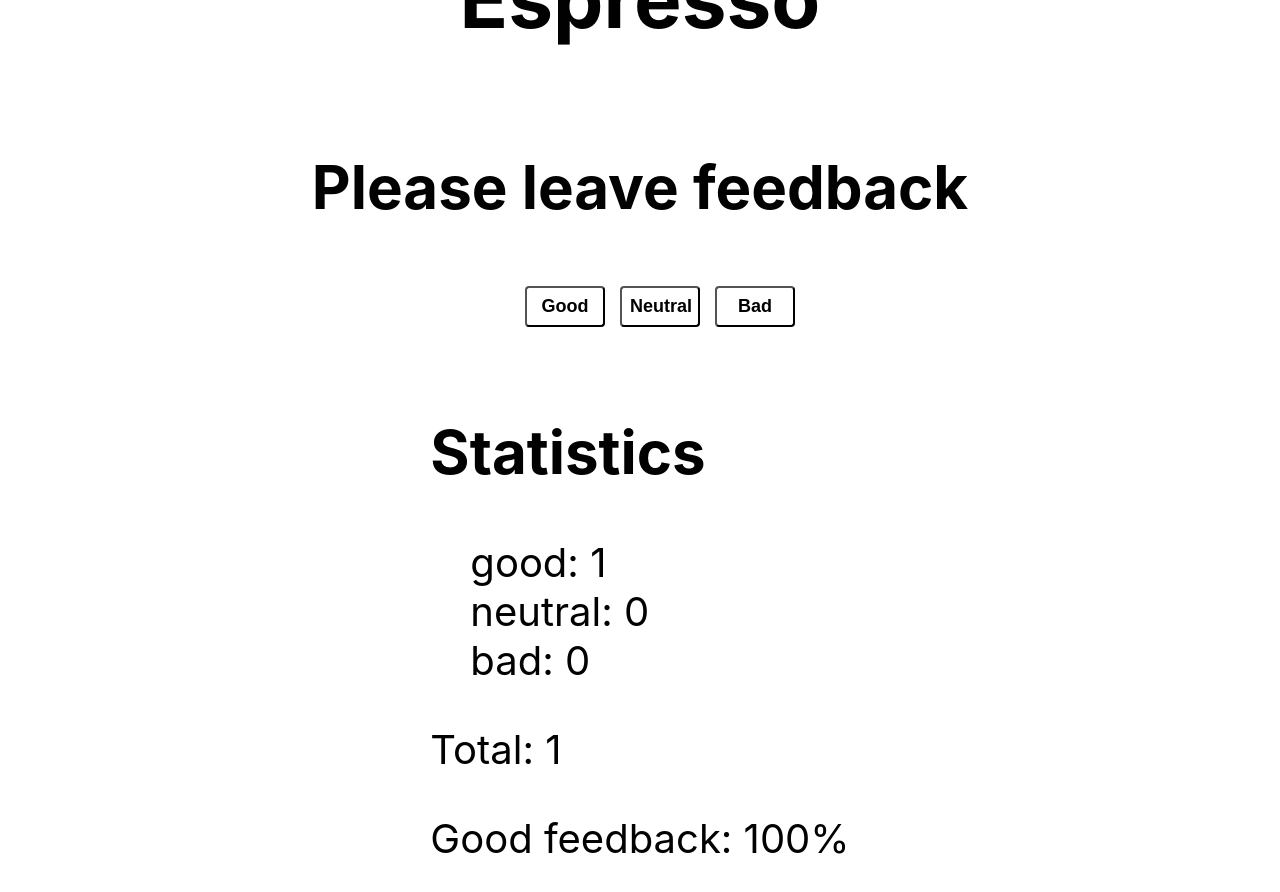
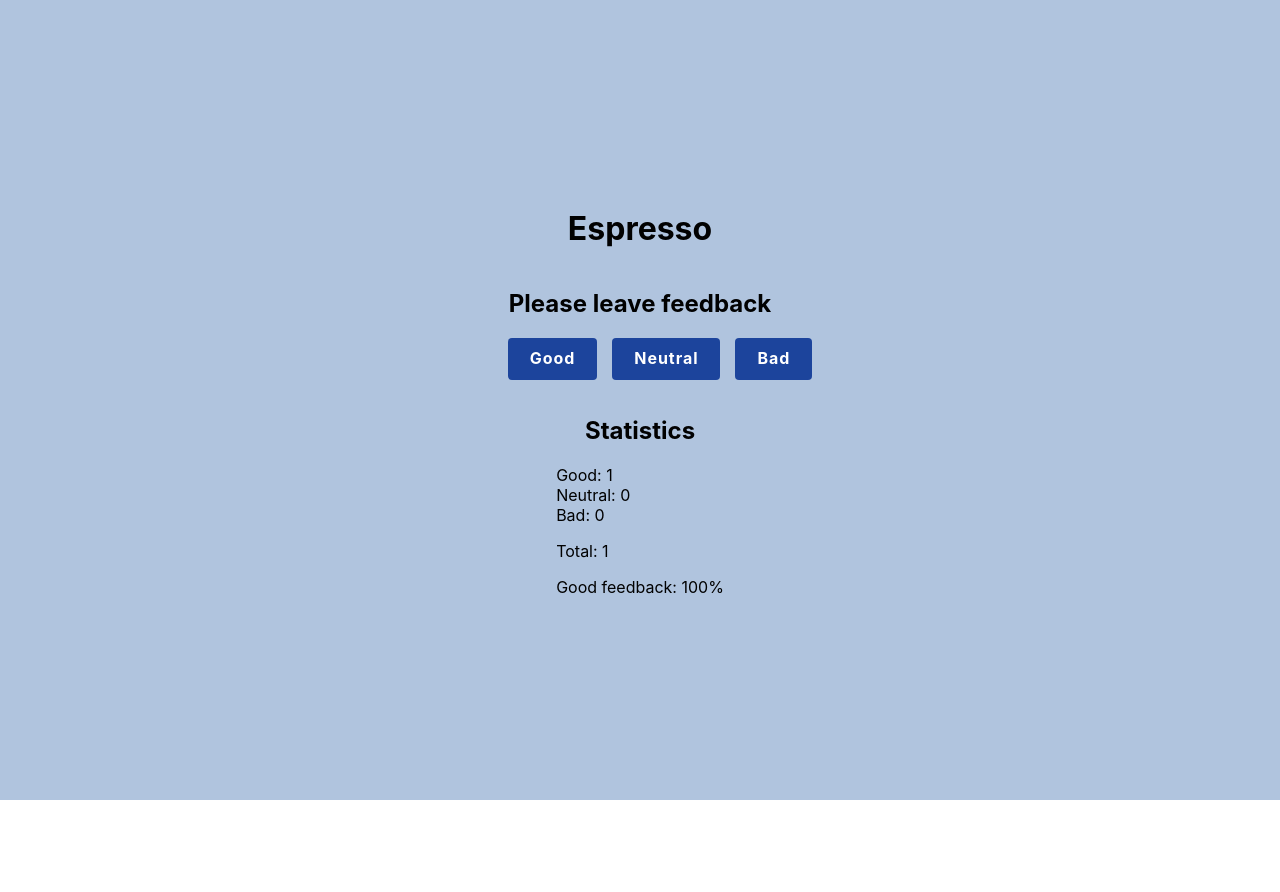
Before and after one commit to yashbon/goit-react-hw-02-feedback, a React (Create React App) app: page / in a window 1280 px wide. Both pictures are taken after a click on the button "Good". Shown: the top 892 px of the page. After the commit the page ends 800 px from the top, so only its background shows below. Built offline with nearby package versions, Linux system fonts and the light colour scheme.

Commit message:
Fixed Styles

```diff
--- a/src/components/App.jsx
+++ b/src/components/App.jsx
@@ -45,8 +45,9 @@ export class App extends Component {
                     flexDirection: 'column',
                     justifyContent: 'center',
                     alignItems: 'center',
-                    fontSize: 40,
+                    // fontSize: 40,
                     color: '#010101',
+                    backgroundColor: 'LightSteelBlue',
                 }}
             >
                 <h1>Espresso</h1>
--- a/src/components/FeedbackOptions/FeedbackOptions.module.css
+++ b/src/components/FeedbackOptions/FeedbackOptions.module.css
@@ -6,17 +6,24 @@
 }
 
 .option__button {
-    /* display: block; */
-    width: 80px;
-    padding: 8px;
-    /* background-color: rgb(35, 107, 85); */
-    background-color: #fff;
+    padding: 6px 22px;
+    margin-left: auto;
+    margin-right: auto;
+    border-radius: 4px;
+    border: none;
     text-transform: capitalize;
-    font-size: large;
-    font-weight: bold;
-    /* color: #fff; */
-    /* border: none; */
-    border-radius: 4px;
+    color: #fff;
+    background-color: rgb(28, 68, 156);
+    font-family: inherit;
+    font-weight: 700;
+    font-size: 16px;
+    line-height: 1.87;
+    text-align: center;
+    letter-spacing: 0.06em;
     cursor: pointer;
-    /* transition: background-color 300ms cubic-bezier(0.19, 1, 0.22, 1); */
+    transition: background-color 300ms ease-out;
 }
+
+.option__button:hover {
+    background-color: rgb(42, 95, 209);
+}
--- a/src/components/Section/Section.jsx
+++ b/src/components/Section/Section.jsx
@@ -1,3 +1,4 @@
+import css from './Section.module.css';
 // import FeedbackOptions from 'components/FeedbackOptions/FeedbackOptions';
 // import Notification from 'components/Notification/Notification';
 // import Statistics from 'components/Statistics/Statistics';
@@ -18,7 +19,7 @@ const Section = props => {
     } = props;
     return (
         <section>
-            <h2>{title}</h2>
+            <h2 className={css.title}>{title}</h2>
             {props.children}
             {/* <FeedbackOptions
                 options={options}
--- /dev/null
+++ b/src/components/Section/Section.module.css
@@ -0,0 +1,3 @@
+.title {
+    text-align: center;
+}
--- a/src/components/Statistics/Statistics.jsx
+++ b/src/components/Statistics/Statistics.jsx
@@ -1,11 +1,12 @@
+import css from './Statistics.module.css';
 const Statistics = props => {
     // console.log(props);
     const { data, options, totalFeedback, positivePercentage } = props;
     return (
-        <div>
-            <ul>
+        <>
+            <ul className={css.statsList}>
                 {options.map((option, idx) => (
-                    <li key={option}>
+                    <li className={css.statsListItem} key={option}>
                         {option}: {data[idx]}
                     </li>
                 ))}
@@ -23,7 +24,7 @@ const Statistics = props => {
             {totalFeedback() > 0 && (
                 <p>Good feedback: {positivePercentage()}%</p>
             )}
-        </div>
+        </>
     );
 };
 export default Statistics;
--- /dev/null
+++ b/src/components/Statistics/Statistics.module.css
@@ -0,0 +1,9 @@
+.statsList {
+    padding: 0;
+}
+
+.statsListItem {}
+
+.statsListItem::first-letter {
+    text-transform: uppercase;
+}
```
